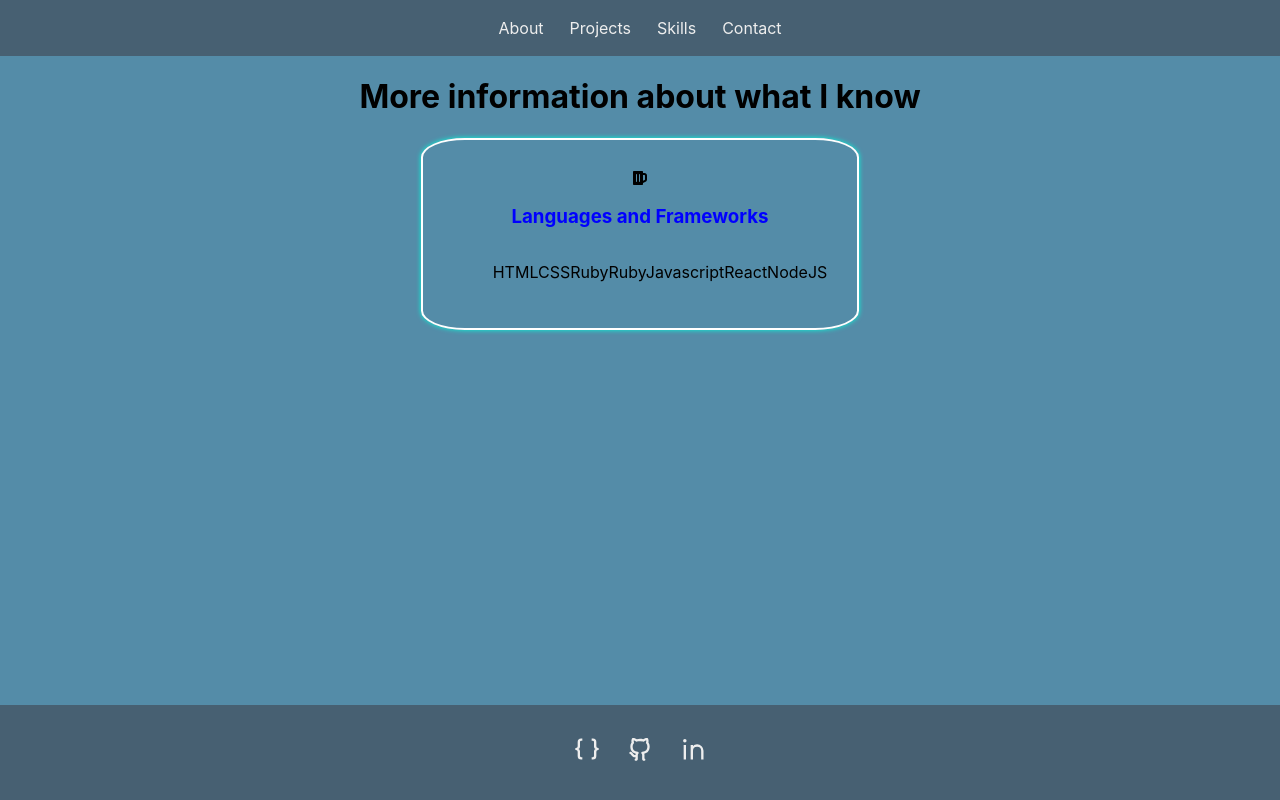
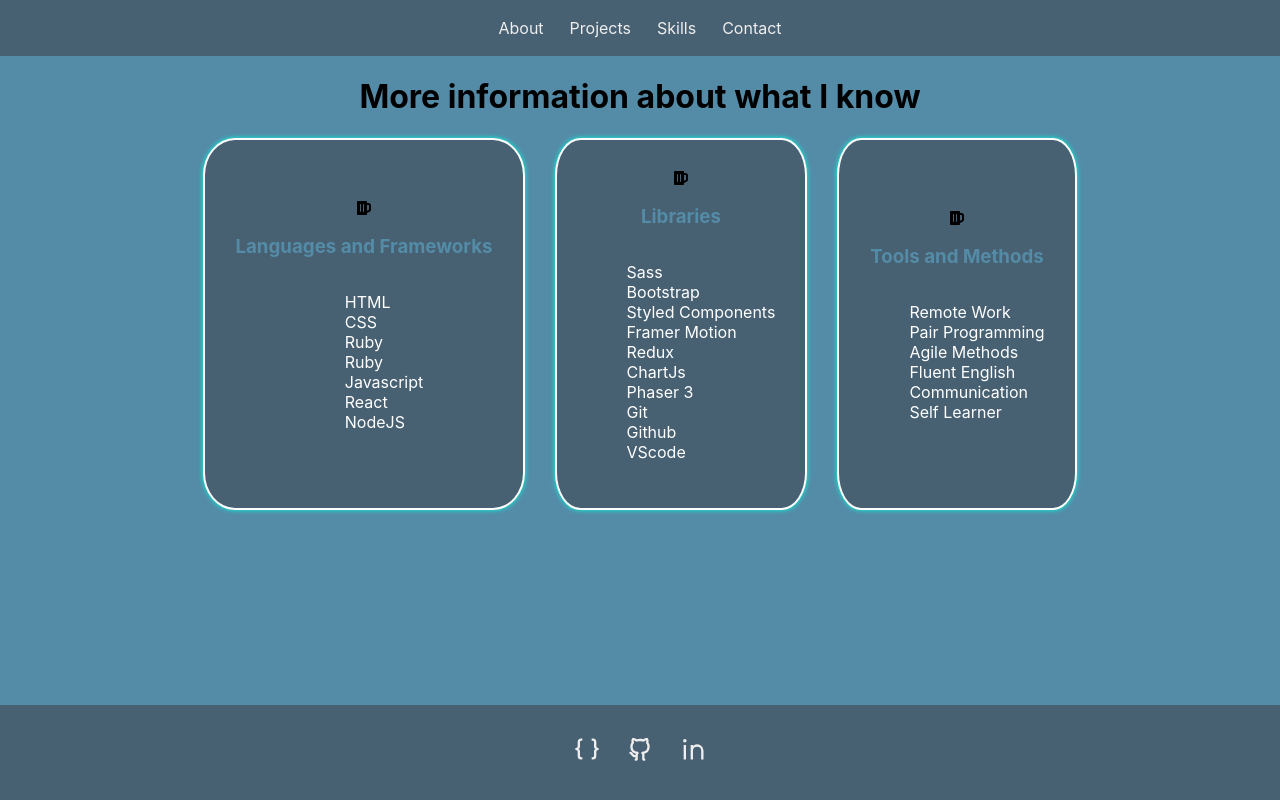
Before and after one commit to thneves/Thales-Next, a Next.js app: page /skills in a window 1280 px wide. Built offline with nearby package versions, Linux system fonts and the light colour scheme.

Commit message:
Update skillscard styling

```diff
--- a/components/Search.tsx
+++ b/components/Search.tsx
@@ -47,8 +47,6 @@ const SearchText = styled(motion.p)`
 `
 const Search = () => {
 
-
-
   return (
     <SearchBox>
       <Image src={SearchImg} alt="binocru" width={64} height={64} layout="fixed" />
--- a/components/SkillsCard.tsx
+++ b/components/SkillsCard.tsx
@@ -1,7 +1,6 @@
 import React, { ReactNode } from "react";
-import { IconType } from "react-icons/lib";
 import styled from "styled-components";
-
+import { colors } from "../constants/styledVariables";
 
 interface Props {
   title: string,
@@ -9,9 +8,19 @@ interface Props {
   list: Array<string>
 }
 
+const StyledH3 = styled.h3`
+  color: ${colors.secondaryColor};
+`
 
-const StyledH3 = styled.h3`
-  color: blue;
+const StyledList = styled.ul`
+  display: flex;
+  flex-direction: column;
+  align-items: flex-start;
+  justify-content: start;
+`
+
+const StyledItem = styled.li`
+  color: #fff;
 `
 
 const StyledDiv = styled.div`
@@ -23,17 +32,22 @@ const StyledDiv = styled.div`
   border-radius: 10% ;
   padding: 30px;
   box-shadow: 0px 0px 5px rgb(0, 255, 221);
+  background-color: ${colors.primaryColor};
 `
 
-const SkillsCard: React.FC<Props> = ({ title, icon, list } ) => {
+const SkillsCard: React.FC<Props> = ({ title, icon, list }) => {
 
   return (
     <StyledDiv>
       {icon}
       <StyledH3>{title}</StyledH3>
-        <ul>
-          {list}
-        </ul>
+        <StyledList>
+          {list.map((item, index) => {
+            return (
+              <StyledItem key={index}>{item}</StyledItem>
+            )
+          })}
+        </StyledList>
       </StyledDiv>
 
   )
--- a/pages/skills.tsx
+++ b/pages/skills.tsx
@@ -23,6 +23,8 @@ const Skills = () => {
         <h1>More information about what I know</h1>
         <SkillsDiv>
           <SkillsCard title="Languages and Frameworks" icon={<FaBeer />} list={skills.langs_frams} />
+          <SkillsCard title="Libraries" icon={<FaBeer />} list={skills.libs_tools} />
+          <SkillsCard title="Tools and Methods" icon={<FaBeer />} list={skills.soft} />
         </SkillsDiv>
       </MainDiv>
     </BasicLayout>
```
Also changed, not shown: constants/motionText.ts (renamed from constants/motionText.tsx), constants/projects.ts (renamed from constants/projects.tsx), constants/tags.ts (renamed from constants/tags.tsx).
